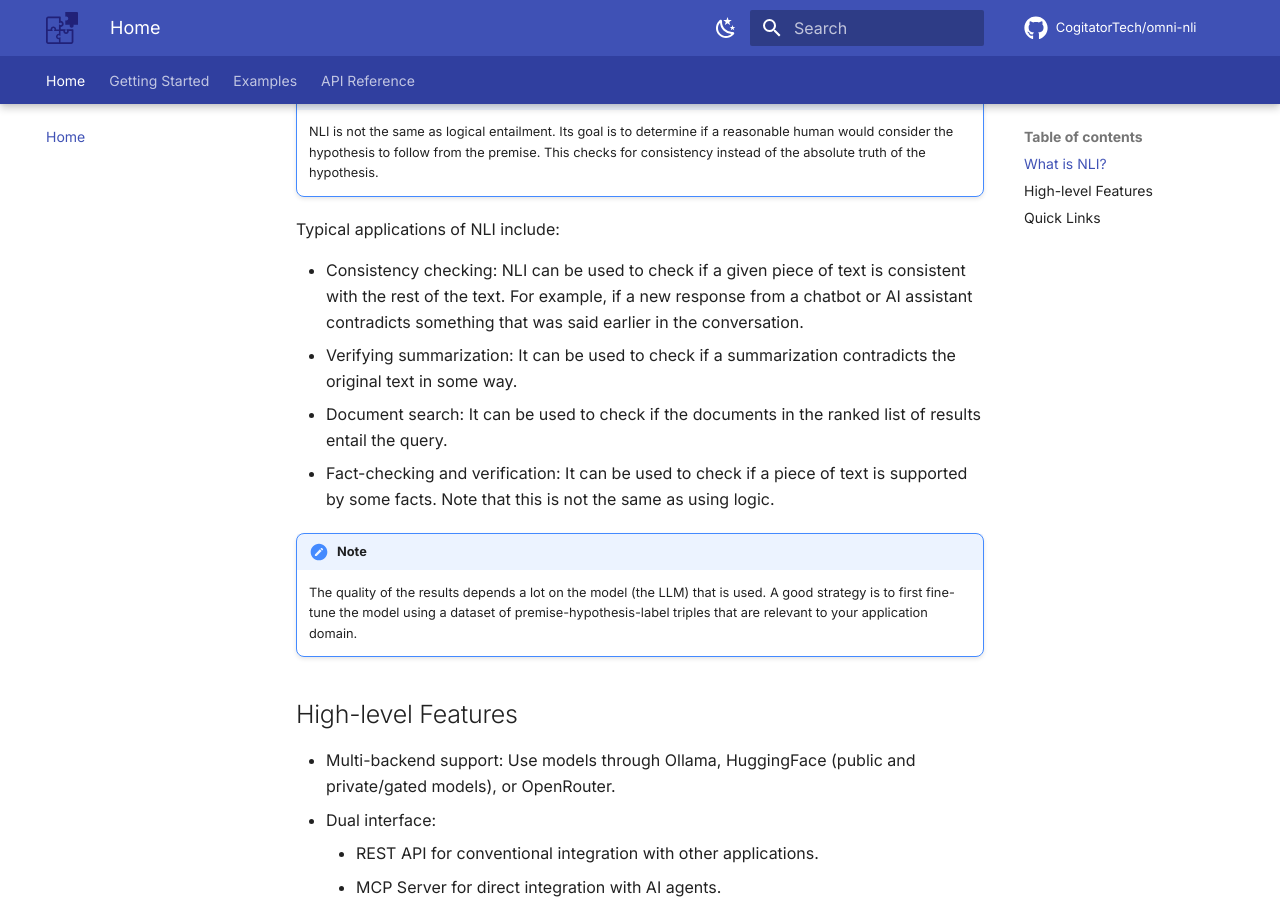
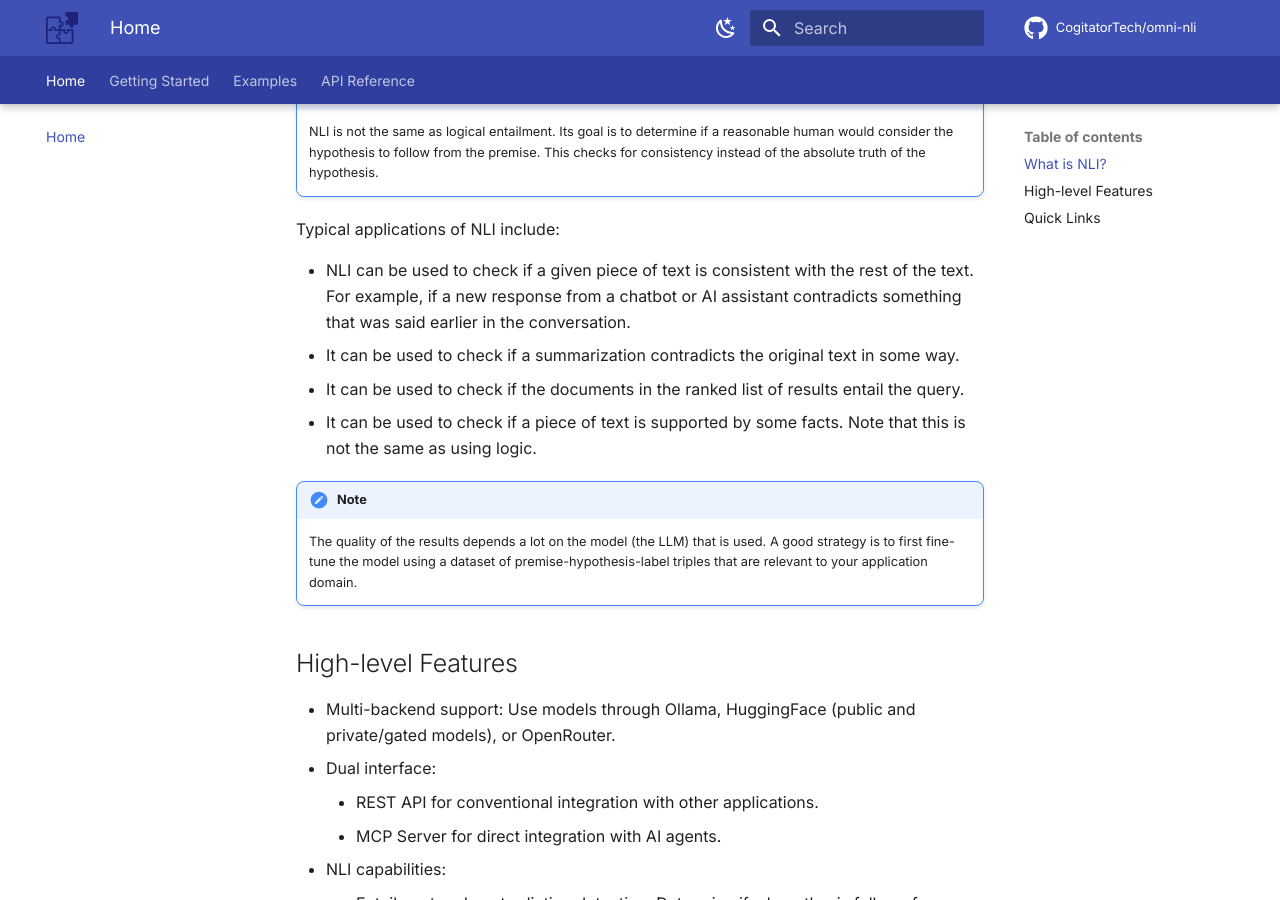
Before and after one commit to CogitatorTech/omni-nli, an MkDocs documentation site: the page built from docs/index.md, in a window 1280 px wide and 900 px high, scrolled down 983 px. Built offline with MkDocs 1.6.1 and Material for MkDocs 9.7.7, drawn with Linux system fonts in a browser that asks for light colours; comment, search, counter and statistics services are not loaded; the version menu is left out.

Commit message:
Revise the documentation #2

```diff
--- a/docs/index.md
+++ b/docs/index.md
@@ -30,12 +30,11 @@
 
 Typical applications of NLI include:
 
-* Consistency checking: NLI can be used to check if a given piece of text is consistent with the rest of the text. For example, if a new response
+* NLI can be used to check if a given piece of text is consistent with the rest of the text. For example, if a new response
   from a chatbot or AI assistant contradicts something that was said earlier in the conversation.
-* Verifying summarization: It can be used to check if a summarization contradicts the original text in some way.
-* Document search: It can be used to check if the documents in the ranked list of results entail the query.
-* Fact-checking and verification: It can be used to check if a piece of text is supported by some facts. Note that this is not the same as using
-  logic.
+* It can be used to check if a summarization contradicts the original text in some way.
+* It can be used to check if the documents in the ranked list of results entail the query.
+* It can be used to check if a piece of text is supported by some facts. Note that this is not the same as using logic.
 
 !!! note
     The quality of the results depends a lot on the model (the LLM) that is used.
```
Also changed, not shown: README.md (+4 -5 lines).
